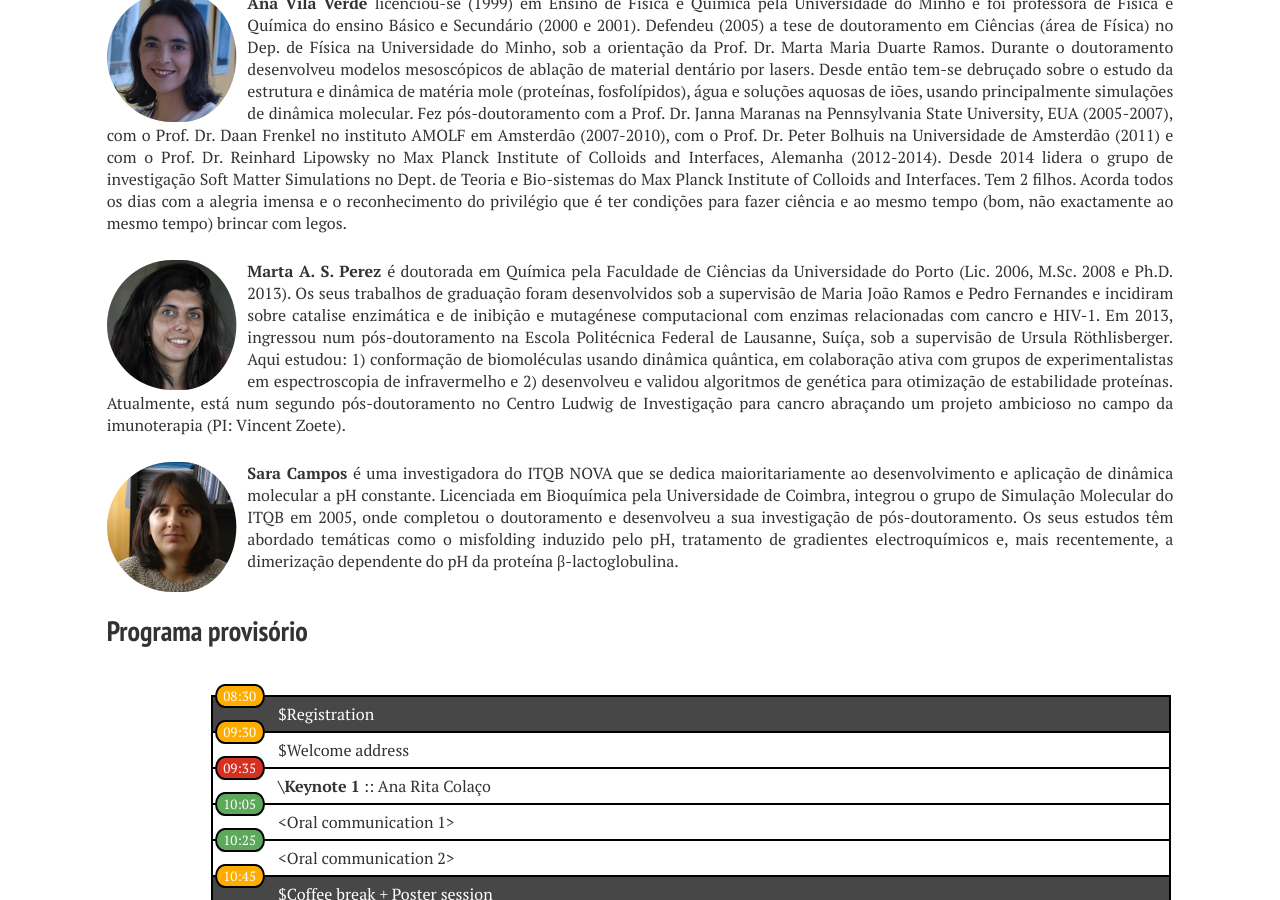
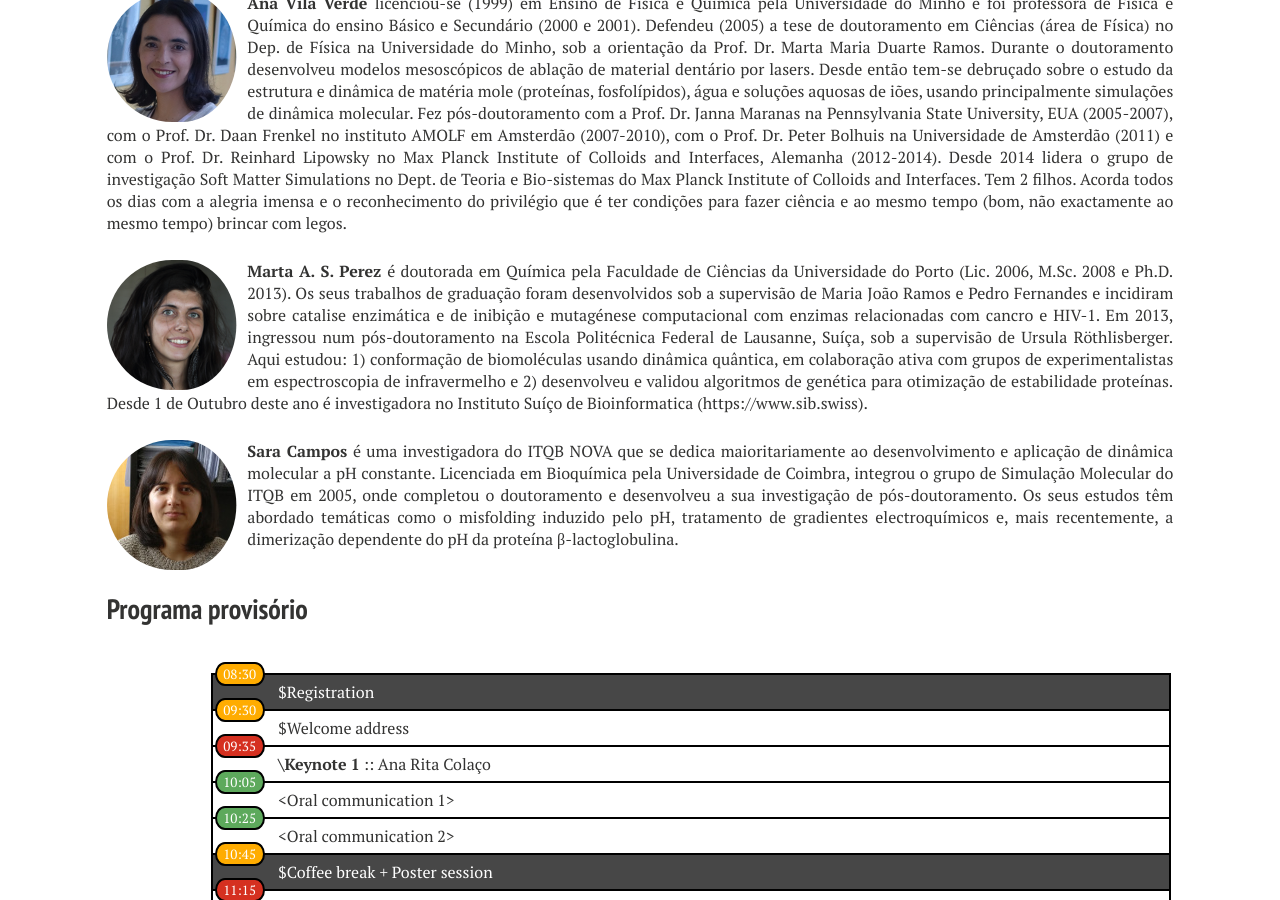
Before and after one commit to ejibce/ejibce.github.io, a Jekyll site: the page built from programa/index.md, in a window 1280 px wide and 900 px high, scrolled down 1354 px. Built offline with Jekyll 4.4.1, drawn with Linux system fonts in a browser that asks for light colours; nearby versions of some CDN libraries.

```diff
--- a/programa/index.md
+++ b/programa/index.md
@@ -32,7 +32,7 @@
 
 <p style="min-height: 130px; text-indent: 0;">
 <img src="/images/pessoas/foto_marta_perez.png" class="mugshot" />
-<strong>Marta A. S. Perez </strong> é doutorada em Química pela Faculdade de Ciências da Universidade do Porto (Lic. 2006, M.Sc. 2008 e Ph.D. 2013).  Os seus trabalhos de graduação foram desenvolvidos sob a supervisão de Maria João Ramos e Pedro Fernandes e incidiram sobre catalise enzimática e de inibição e mutagénese computacional com enzimas relacionadas com cancro e HIV-1. Em 2013, ingressou num pós-doutoramento na Escola Politécnica Federal de Lausanne, Suíça, sob a supervisão de Ursula Röthlisberger. Aqui estudou: 1) conformação de biomoléculas usando dinâmica quântica, em colaboração ativa com grupos de experimentalistas em espectroscopia de infravermelho e 2) desenvolveu e validou algoritmos de genética para otimização de estabilidade proteínas. Atualmente, está num segundo pós-doutoramento no Centro Ludwig de Investigação para cancro abraçando um projeto ambicioso no campo da imunoterapia (PI: Vincent Zoete). </p>
+<strong>Marta A. S. Perez </strong> é doutorada em Química pela Faculdade de Ciências da Universidade do Porto (Lic. 2006, M.Sc. 2008 e Ph.D. 2013).  Os seus trabalhos de graduação foram desenvolvidos sob a supervisão de Maria João Ramos e Pedro Fernandes e incidiram sobre catalise enzimática e de inibição e mutagénese computacional com enzimas relacionadas com cancro e HIV-1. Em 2013, ingressou num pós-doutoramento na Escola Politécnica Federal de Lausanne, Suíça, sob a supervisão de Ursula Röthlisberger. Aqui estudou: 1) conformação de biomoléculas usando dinâmica quântica, em colaboração ativa com grupos de experimentalistas em espectroscopia de infravermelho e 2) desenvolveu e validou algoritmos de genética para otimização de estabilidade proteínas. Desde 1 de Outubro deste ano é investigadora no Instituto Suíço de Bioinformatica (https://www.sib.swiss).</p>
 
 <p style="min-height: 130px; text-indent: 0;">
 <img src="/images/pessoas/foto_sara_campos.jpg" class="mugshot" />
```
